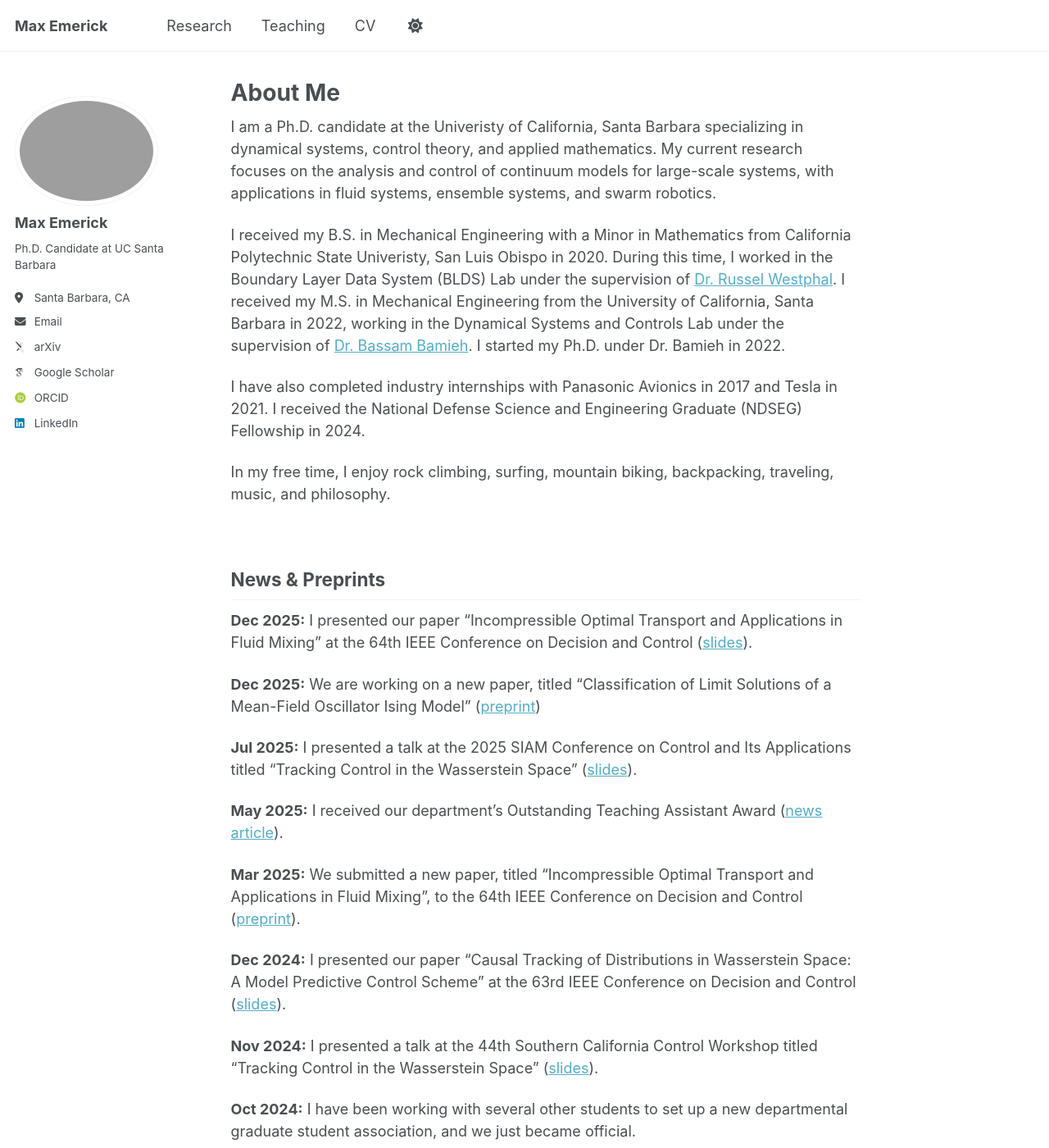
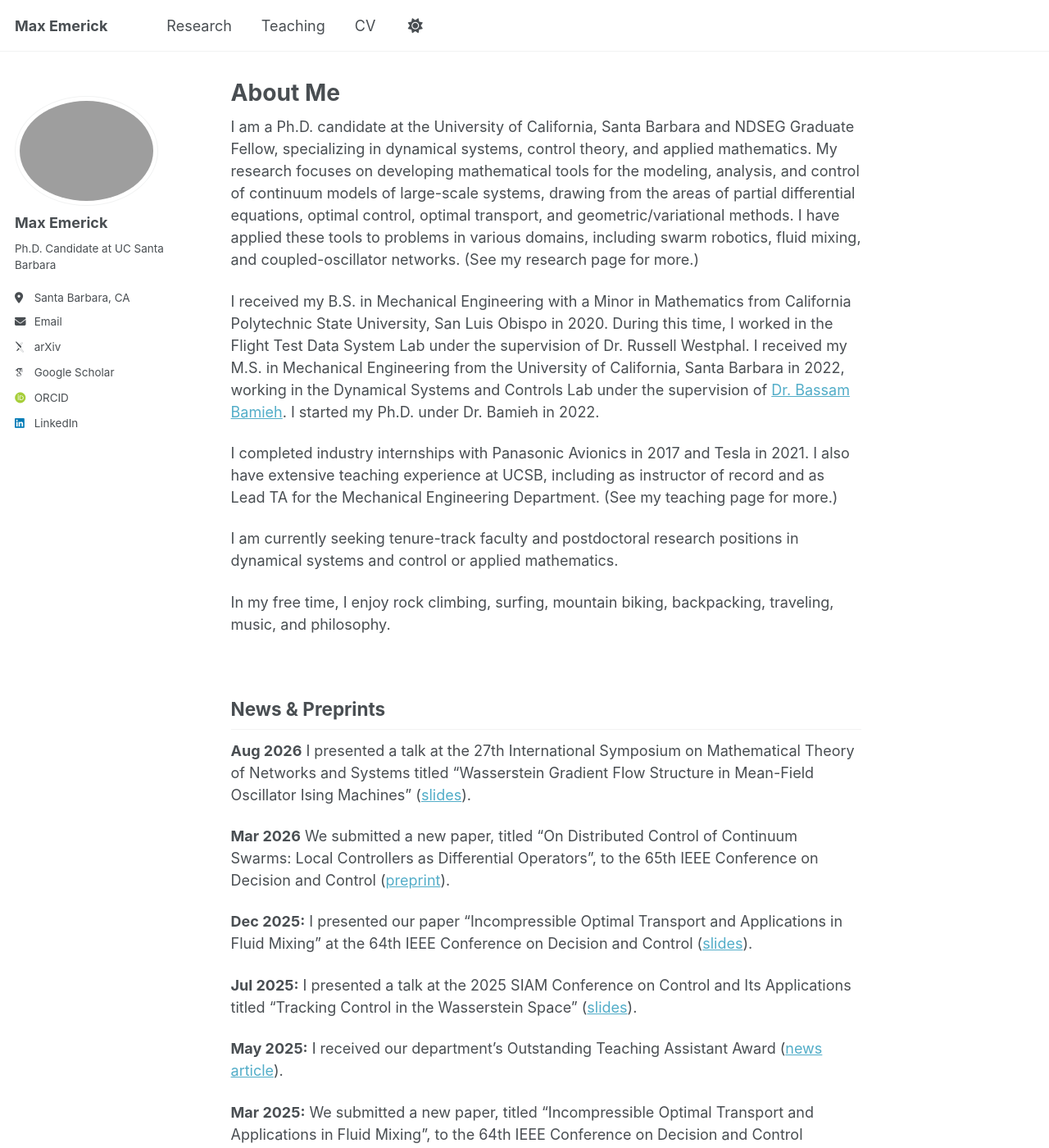
Before and after one commit to maxemerick/maxemerick.github.io, a Jekyll site: the page built from _pages/about.md, in a window 1280 px wide and 1400 px high. Shown: the whole window at 82% size. Built offline with Jekyll 4.4.1, drawn with Linux system fonts in a browser that asks for light colours; some web fonts are replaced.

Commit message:
Update about.md

```diff
--- a/_pages/about.md
+++ b/_pages/about.md
@@ -7,11 +7,13 @@ redirect_from:
   - /about.html
 ---
 
-I am a Ph.D. candidate at the Univeristy of California, Santa Barbara specializing in dynamical systems, control theory, and applied mathematics. My current research focuses on the analysis and control of continuum models for large-scale systems, with applications in fluid systems, ensemble systems, and swarm robotics.
+I am a Ph.D. candidate at the University of California, Santa Barbara and NDSEG Graduate Fellow, specializing in dynamical systems, control theory, and applied mathematics. My research focuses on developing mathematical tools for the modeling, analysis, and control of continuum models of large-scale systems, drawing from the areas of partial differential equations, optimal control, optimal transport, and geometric/variational methods. I have applied these tools to problems in various domains, including swarm robotics, fluid mixing, and coupled-oscillator networks. (See my research page for more.)
 
-I received my B.S. in Mechanical Engineering with a Minor in Mathematics from California Polytechnic State Univeristy, San Luis Obispo in 2020. During this time, I worked in the Boundary Layer Data System (BLDS) Lab under the supervision of [Dr. Russel Westphal](https://me.calpoly.edu/faculty/rvwestph/). I received my M.S. in Mechanical Engineering from the University of California, Santa Barbara in 2022, working in the Dynamical Systems and Controls Lab under the supervision of [Dr. Bassam Bamieh](https://sites.engineering.ucsb.edu/~bamieh/). I started my Ph.D. under Dr. Bamieh in 2022.
+I received my B.S. in Mechanical Engineering with a Minor in Mathematics from California Polytechnic State University, San Luis Obispo in 2020. During this time, I worked in the Flight Test Data System Lab under the supervision of Dr. Russell Westphal. I received my M.S. in Mechanical Engineering from the University of California, Santa Barbara in 2022, working in the Dynamical Systems and Controls Lab under the supervision of [Dr. Bassam Bamieh](https://sites.engineering.ucsb.edu/~bamieh/). I started my Ph.D. under Dr. Bamieh in 2022.
 
-I have also completed industry internships with Panasonic Avionics in 2017 and Tesla in 2021. I received the National Defense Science and Engineering Graduate (NDSEG) Fellowship in 2024.
+I completed industry internships with Panasonic Avionics in 2017 and Tesla in 2021. I also have extensive teaching experience at UCSB, including as instructor of record and as Lead TA for the Mechanical Engineering Department. (See my teaching page for more.)
+
+I am currently seeking tenure-track faculty and postdoctoral research positions in dynamical systems and control or applied mathematics.
 
 In my free time, I enjoy rock climbing, surfing, mountain biking, backpacking, traveling, music, and philosophy.
 
@@ -20,9 +22,11 @@ $$ ~ $$
 
 News & Preprints
 ----------
+**Aug 2026** I presented a talk at the 27th International Symposium on Mathematical Theory of Networks and Systems titled "Wasserstein Gradient Flow Structure in Mean-Field Oscillator Ising Machines" ([slides](../files/MTNS_26_slides.pdf)).
+
+**Mar 2026** We submitted a new paper, titled "On Distributed Control of Continuum Swarms: Local Controllers as Differential Operators", to the 65th IEEE Conference on Decision and Control ([preprint](https://arxiv.org/abs/2604.25187)).
+
 **Dec 2025:** I presented our paper "Incompressible Optimal Transport and Applications in Fluid Mixing" at the 64th IEEE Conference on Decision and Control ([slides](../files/CDC_25_slides.pdf)).
-
-**Dec 2025:** We are working on a new paper, titled "Classification of Limit Solutions of a Mean-Field Oscillator Ising Model" ([preprint](../files/OIM_paper.pdf))
 
 **Jul 2025:** I presented a talk at the 2025 SIAM Conference on Control and Its Applications titled "Tracking Control in the Wasserstein Space" ([slides](../files/SIAM_25_slides.pdf)).
 
```
